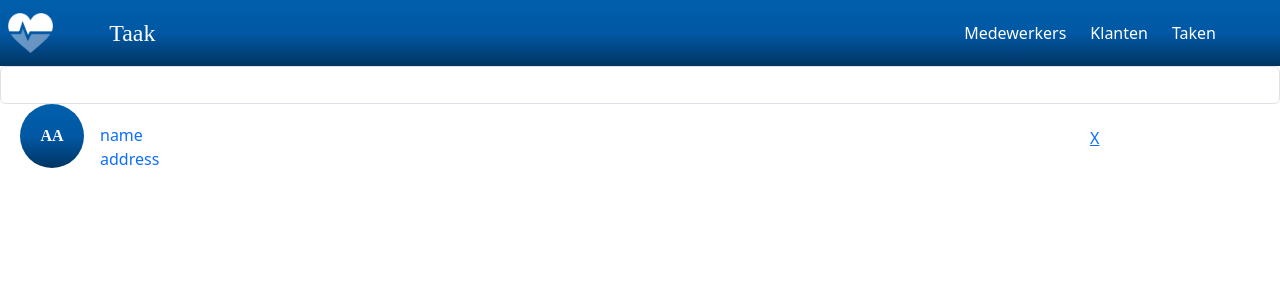
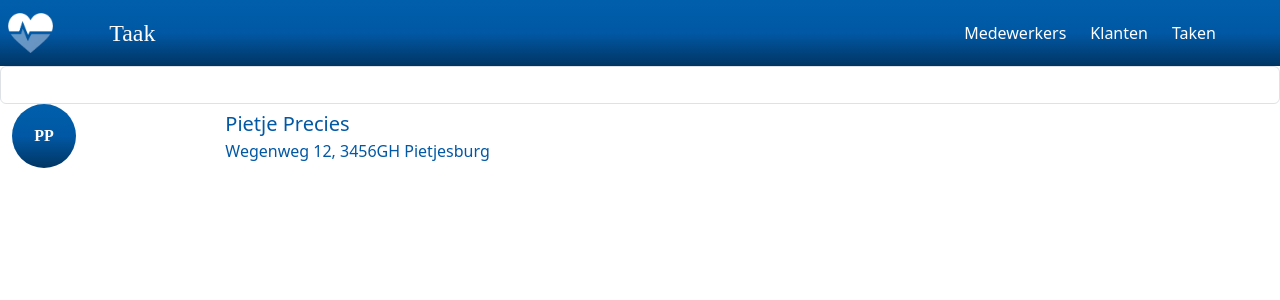
Before and after one commit to Educom-Trainees/educom-zorgApp, a Vue app in the folder frontend/: page /taak/1 in a window 1280 px wide. Shown: the top 300 px of the page. Built offline with nearby package versions, Linux system fonts and the light colour scheme; a web font is replaced by a local one; what vue-query would draw is missing.

Commit message:
initial commit for EmployeeView

```diff
--- a/frontend/src/assets/zapp.css
+++ b/frontend/src/assets/zapp.css
@@ -2,6 +2,10 @@
     --zapp-light: #005fab;
     --zapp-dark: #0158a4;
     --navbar-height: calc(1rem + 50px);
+}
+
+a:link {
+    text-decoration: none !important;
 }
 
 .navbar-padding {
@@ -150,9 +154,29 @@ td a {
     border-radius: 50%;
     height: 64px;
     width: 64px;
+    margin-right: 20px;
     display: inline-flex;
     align-items: center;
     justify-content: center;
     font: bold 16px helvetica-neue;
     color: white;
 }
+
+.customer-text-lg {
+    font-size: 20px;
+    color: var(--zapp-dark);
+    text-decoration: none;
+}
+
+.customer-text-sm {
+    font-size: 16px;
+    color: var(--zapp-dark);
+    text-decoration: none;
+}
+
+.customer-list {
+    height: 60vh;
+    flex-grow: 1;
+    overflow: auto;
+    overflow-x: hidden;
+}
--- a/frontend/src/components/CustomerItem.vue
+++ b/frontend/src/components/CustomerItem.vue
@@ -1,19 +1,38 @@
+<script setup>
+    import { computed } from "vue";
+    import checkmark from '../assets/checkmark.png'
+    import ellipsis from '../assets/ellipsis.png'
+
+    const props = defineProps(['initials', 'name', 'address', 'taskprogress'])
+
+    const img_src = (props['taskprogress'] == "done" ? checkmark : (props['taskprogress'] == "in_progress" ? ellipsis : ''));
+
+</script>
+
 <template>
     <RouterLink to="../custdetail">
-        <div class="row ms-2 align-items-center">
-            <div class="col-10">
-                <div class="zapp-gradient circle-initials">
-                    AA
+        <div class="row mb-2 justify-content-center">
+            <div class="row align-items-center">
+                <div class="col-2">
+                    <div class="zapp-gradient circle-initials">
+                        {{props.initials}}
+                    </div>
                 </div>
-                <div class="row d-inline-flex ms-1 h-100">
-                    <div class=" ">name</div>
-                    <div class=" ">address</div>
+                <div class="col-8 d-flex flex-column">
+                    <div class="customer-text-lg">
+                        {{props.name}}
+                    </div>
+                    <div class="customer-text-sm">
+                        {{props.address}}
+                    </div>
+                </div>
+                <div class="col-2 check-or-in-progress">
+                    <div class="container d-flex flex-row-reverse">
+
+                    <img class="d-inline-block" :src="img_src" height="64"/>
+                    </div>
                 </div>
             </div>
-            <div class="col-2 check-or-in-progress">
-                X
-            </div>
-
         </div>
     </RouterLink>
 </template>
--- a/frontend/src/views/TaskView.vue
+++ b/frontend/src/views/TaskView.vue
@@ -8,6 +8,6 @@
         <form>
             <input class="form-control" type="text" />
         </form>
-        <CustomerItem />
+        <CustomerItem initials="PP" name="Pietje Precies" address="Wegenweg 12, 3456GH Pietjesburg"/>
     </main>
 </template>
```
Also changed, not shown: frontend/src/views/EmployeeView.vue (added, +59 -0 lines), frontend/src/assets/checkmark.png (added), frontend/src/assets/ellipsis.png (added).
